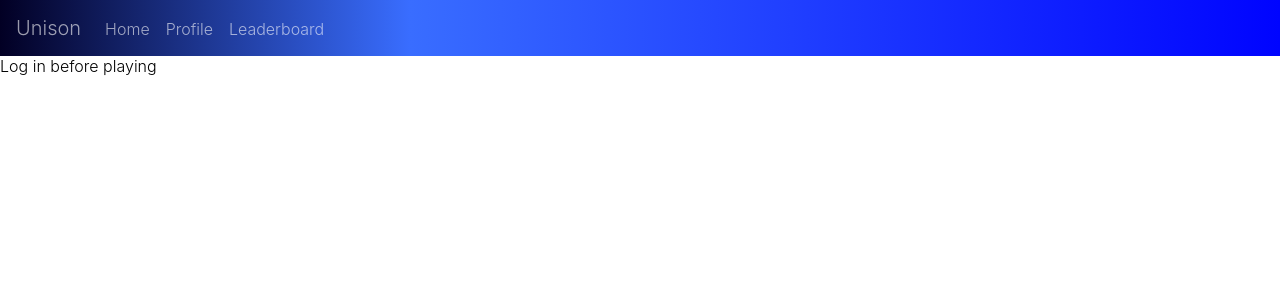
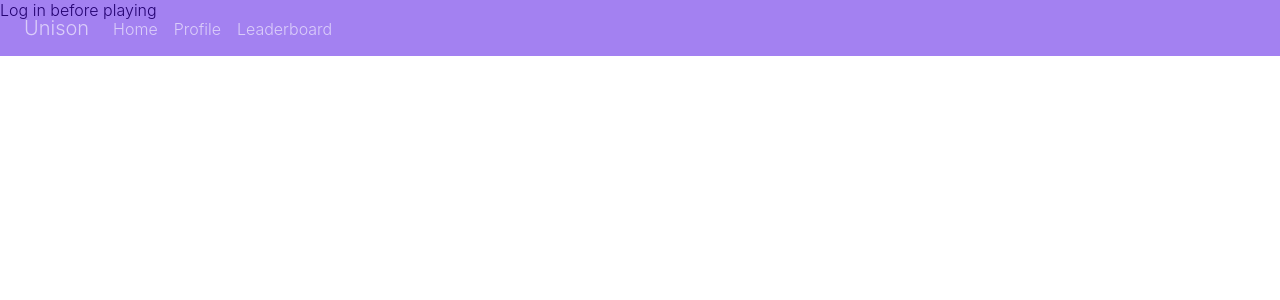
Before and after one commit to abhaybe/unison, a React app in the folder skeleton-main/: page / in a window 1280 px wide. Shown: the top 300 px of the page. Built offline with nearby package versions, Linux system fonts and the light colour scheme; no server answers; the HTML template or start-up script is replaced by a standard one.

Commit message:
Navbar.js edits

```diff
--- a/skeleton-main/client/src/components/modules/NavBar.css
+++ b/skeleton-main/client/src/components/modules/NavBar.css
@@ -1,12 +1,14 @@
 .NavBar-container {
-  padding: var(--m) var(--m);
-  background: rgba(2, 0, 36, 0.75);
-  background: linear-gradient(
+  padding: var(--m) var(--l);
+  background: rgba(72, 5, 228, 0.5);
+  position: fixed;
+  width: 100vw;
+  /* background: linear-gradient(
     90deg,
     rgba(2, 0, 36, 1) 0%,
     rgba(57, 109, 255, 1) 32%,
     rgb(0, 4, 255) 100%
-  );
+  ); */
 }
 
 .NavBar-title {
--- a/skeleton-main/client/src/components/modules/NavBar.js
+++ b/skeleton-main/client/src/components/modules/NavBar.js
@@ -13,7 +13,7 @@ const NavBar = ({ userId, handleLogin, handleLogout }) => {
   return (
     <nav className="NavBar-container">
       <div className="NavBar-title u-inlineBlock">
-        <Link to="/" className="NavBar-link">
+        <Link to="/" className="NavBar-link text-color">
           Unison
         </Link>
       </div>
```
